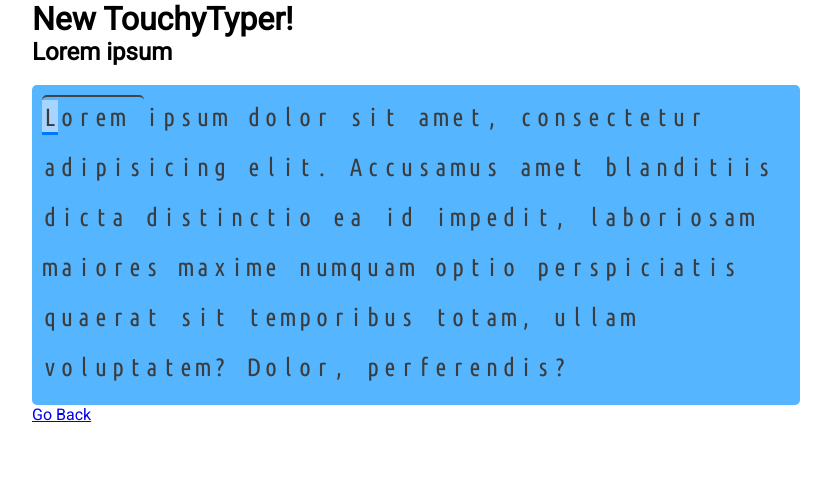
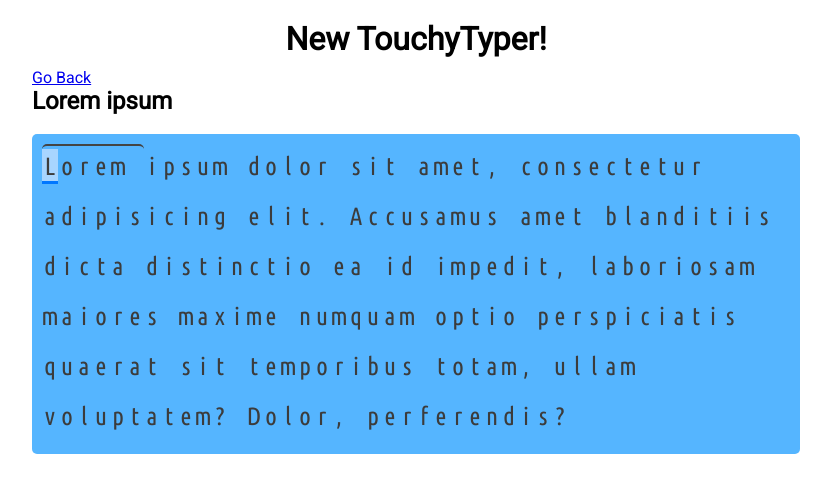
Before and after one commit to wdudek82/touchytypyer-typescript, a React (Create React App) app: page /exercise/121434 in a window 1280 px wide. Shown: the top 492 px of the page, without its empty margins (224-1055 px from the left). Built offline with nearby package versions, Linux system fonts and the light colour scheme.

Commit message:
Minor changes in main header

```diff
--- a/src/App.tsx
+++ b/src/App.tsx
@@ -28,7 +28,9 @@ const App = (): React.ReactElement => {
   return (
     <div className="App">
       <GlobalStyles />
-      <h1>New TouchyTyper!</h1>
+      <h1 style={{ textAlign: 'center', margin: '2rem 0 1rem' }}>
+        New TouchyTyper!
+      </h1>
 
       <Switch>
         <Route path="/" exact component={Exercises} />
--- a/src/components/Exercise.tsx
+++ b/src/components/Exercise.tsx
@@ -119,6 +119,7 @@ class Exercise extends Component<ComProps> {
 
     return (
       <section>
+        <Link to="/">Go Back</Link>
         <h2>{title}</h2>
 
         <MainInput
@@ -133,8 +134,6 @@ class Exercise extends Component<ComProps> {
         </ExerciseContainer>
 
         <section />
-
-        <Link to="/">Go Back</Link>
       </section>
     );
   }
```
